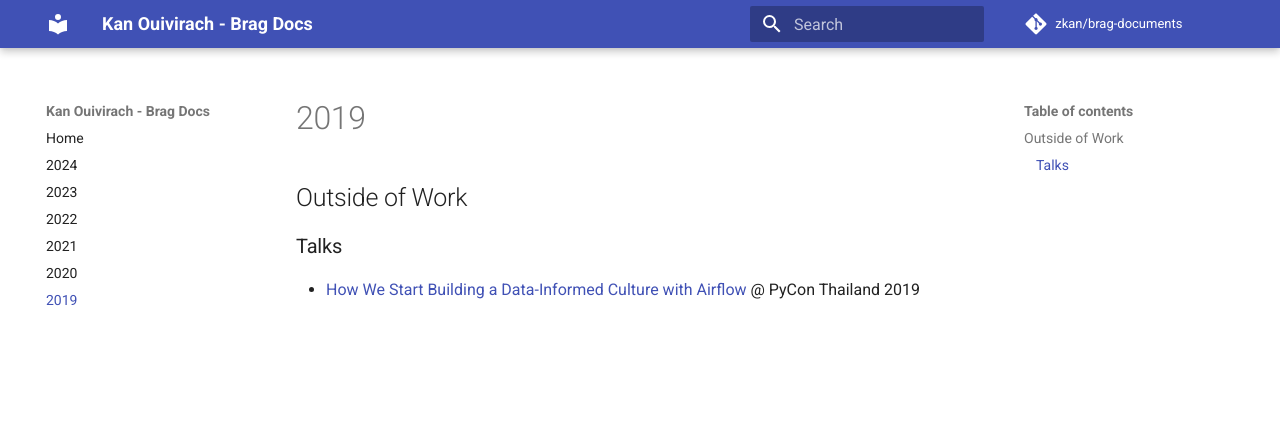
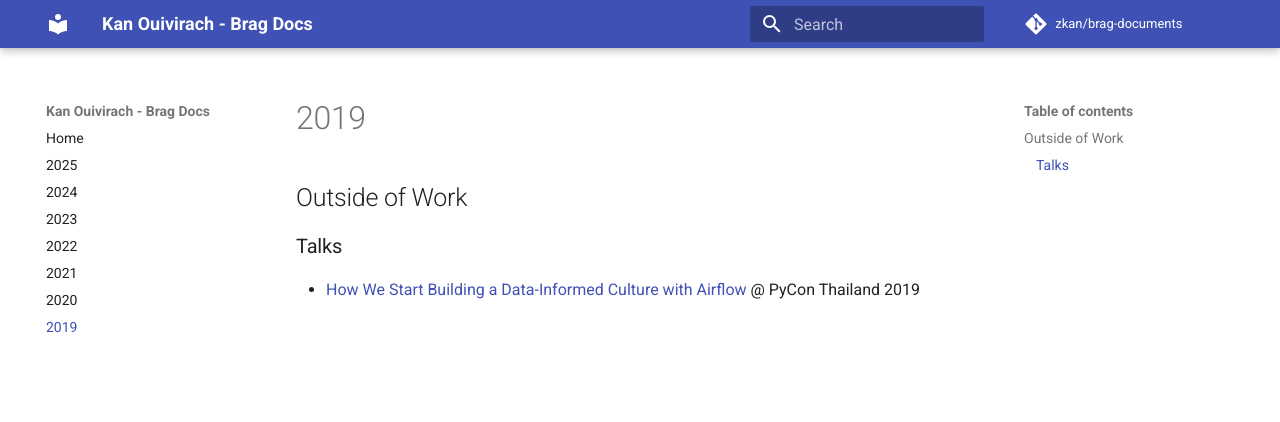
Before and after one commit to zkan/brag-documents, an MkDocs documentation site: the page built from docs/2019.md, in a window 1280 px wide. Shown: the top 422 px of the page. Built offline with MkDocs 1.6.1 and Material for MkDocs 9.7.7, drawn with Linux system fonts in a browser that asks for light colours; comment, search, counter and statistics services are not loaded.

Commit message:
Add year 2025

```diff
--- a/mkdocs.yml
+++ b/mkdocs.yml
@@ -26,6 +26,7 @@ plugins:
 
 nav:
   - Home: index.md
+  - 2025: 2025.md
   - 2024: 2024.md
   - 2023: 2023.md
   - 2022: 2022.md
```
Also changed, not shown: docs/2025.md (added, +1 -0 lines).
